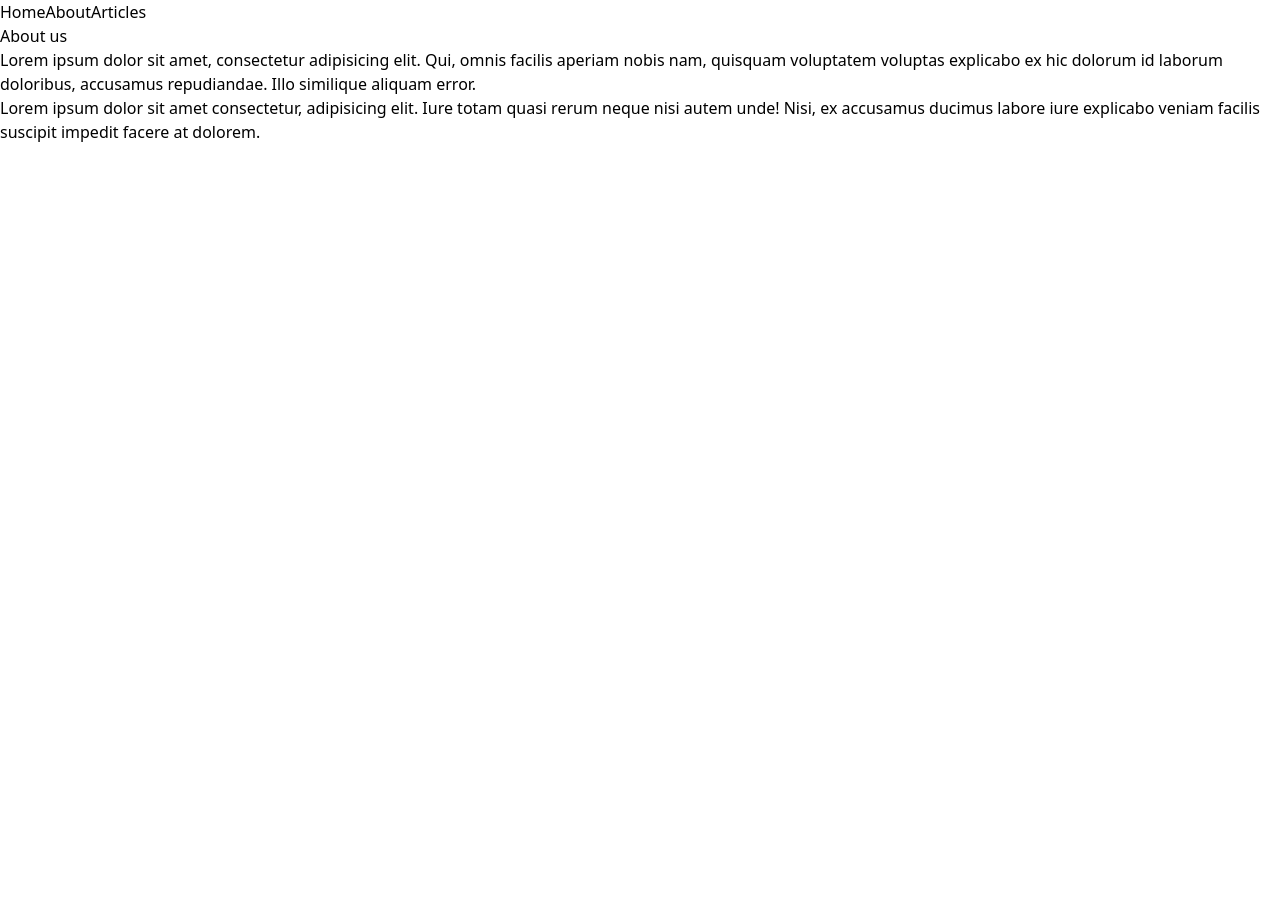
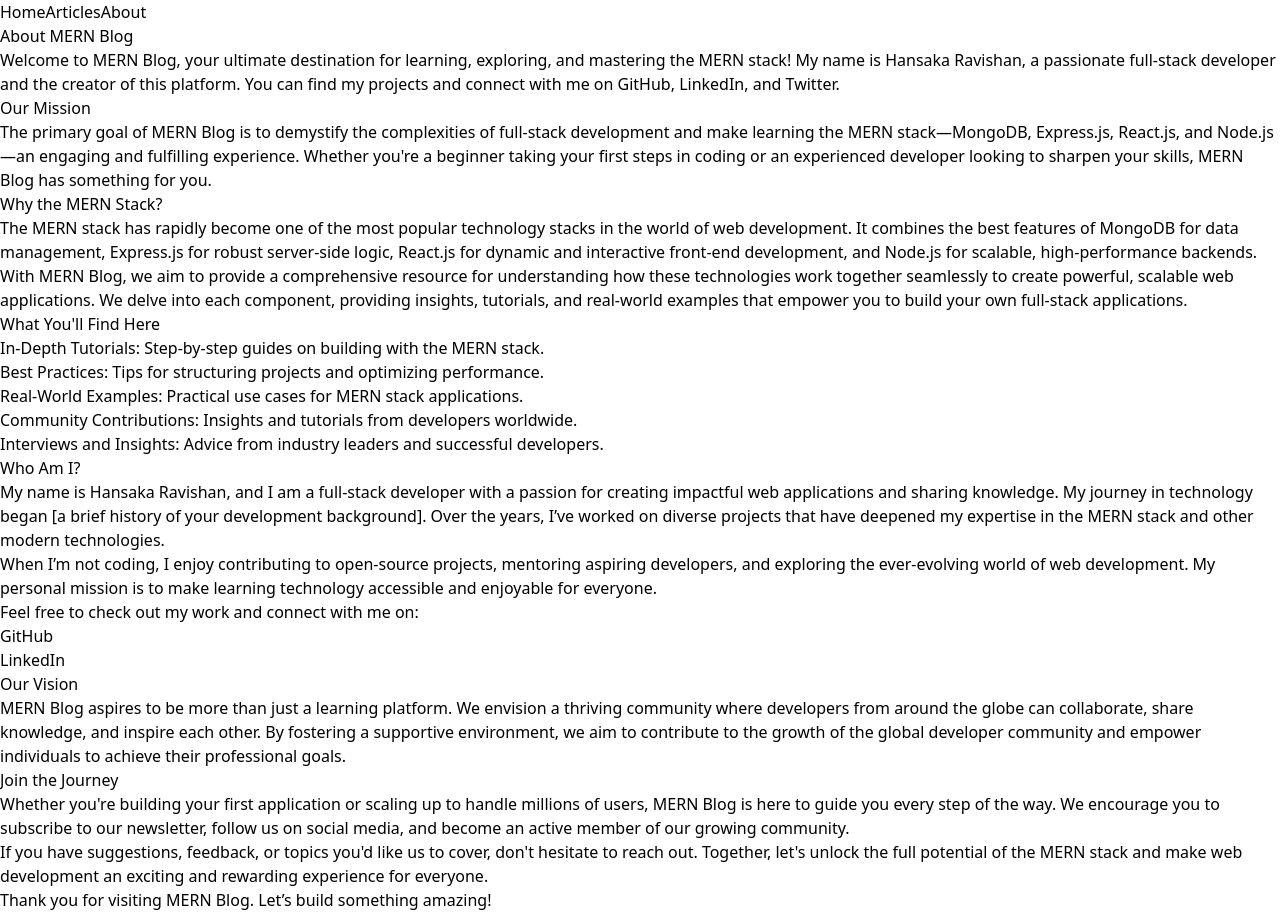
Before and after one commit to Shana2002/MERN-blog, a React (Vite) app in the folder client/: page /about in a window 1280 px wide. Before the commit the page ends 800 px from the top, so only its background shows below. Built offline with nearby package versions, Linux system fonts and the light colour scheme.

Commit message:
enchance about

```diff
--- a/client/src/components/Navbar.jsx
+++ b/client/src/components/Navbar.jsx
@@ -9,11 +9,11 @@ const Navbar = () => {
           <Link to="/" className="pl-6 pr-8">
             Home
           </Link>
+          <Link to="/articles-list" className="pl-6 pr-8">
+            Articles
+          </Link>
           <Link to="/about" className="pl-6 pr-8">
             About
-          </Link>
-          <Link to="/articles-list" className="pl-6 pr-8">
-            Articles
           </Link>
         </li>
       </ul>
--- a/client/src/pages/About.jsx
+++ b/client/src/pages/About.jsx
@@ -1,23 +1,147 @@
-import React from 'react'
+import React from "react";
 
 const About = () => {
   return (
-    <div className='mb-20'>
-      <h1 className='sm:text-4xl text-2xl font-bold my-6 text-gray-900'> About us</h1>
+    <div className="mb-20">
+      <h1 className="sm:text-4xl text-2xl font-bold my-6 text-gray-900">
+        {" "}
+        About MERN Blog
+      </h1>
 
-      <p className='mx-auto leading-relaxed text-base mb-4'>
-        Lorem ipsum dolor sit amet, consectetur adipisicing elit. Qui, omnis
-        facilis aperiam nobis nam, quisquam voluptatem voluptas explicabo ex hic
-        dolorum id laborum doloribus, accusamus repudiandae. Illo similique
-        aliquam error.
+      <p className="mx-auto leading-relaxed text-base mb-4">
+        Welcome to MERN Blog, your ultimate destination for learning, exploring,
+        and mastering the MERN stack! My name is Hansaka Ravishan, a passionate
+        full-stack developer and the creator of this platform. You can find my
+        projects and connect with me on GitHub, LinkedIn, and Twitter.
       </p>
-      <p className='mx-auto leading-relaxed text-base mb-4'>
-        Lorem ipsum dolor sit amet consectetur, adipisicing elit. Iure totam
-        quasi rerum neque nisi autem unde! Nisi, ex accusamus ducimus labore
-        iure explicabo veniam facilis suscipit impedit facere at dolorem.
+      <h2 className="sm:text-3xl text-xl font-bold my-6 text-gray-900">
+        Our Mission
+      </h2>
+      <p className="mx-auto leading-relaxed text-base mb-4">
+        The primary goal of MERN Blog is to demystify the complexities of
+        full-stack development and make learning the MERN stack—MongoDB,
+        Express.js, React.js, and Node.js—an engaging and fulfilling experience.
+        Whether you're a beginner taking your first steps in coding or an
+        experienced developer looking to sharpen your skills, MERN Blog has
+        something for you.
+      </p>
+
+      <h2 className="sm:text-3xl text-xl font-bold my-6 text-gray-900">
+        Why the MERN Stack?
+      </h2>
+      <p className="mx-auto leading-relaxed text-base mb-4">
+        The MERN stack has rapidly become one of the most popular technology
+        stacks in the world of web development. It combines the best features of
+        MongoDB for data management, Express.js for robust server-side logic,
+        React.js for dynamic and interactive front-end development, and Node.js
+        for scalable, high-performance backends.
+      </p>
+      <p className="mx-auto leading-relaxed text-base mb-4">
+        With MERN Blog, we aim to provide a comprehensive resource for
+        understanding how these technologies work together seamlessly to create
+        powerful, scalable web applications. We delve into each component,
+        providing insights, tutorials, and real-world examples that empower you
+        to build your own full-stack applications.
+      </p>
+
+      <h2 className="sm:text-3xl text-xl font-bold my-6 text-gray-900">
+        What You'll Find Here
+      </h2>
+      <ul className="list-disc list-inside mb-4">
+        <li className="mb-2">
+          In-Depth Tutorials: Step-by-step guides on building with the MERN
+          stack.
+        </li>
+        <li className="mb-2">
+          Best Practices: Tips for structuring projects and optimizing
+          performance.
+        </li>
+        <li className="mb-2">
+          Real-World Examples: Practical use cases for MERN stack applications.
+        </li>
+        <li className="mb-2">
+          Community Contributions: Insights and tutorials from developers
+          worldwide.
+        </li>
+        <li className="mb-2">
+          Interviews and Insights: Advice from industry leaders and successful
+          developers.
+        </li>
+      </ul>
+
+      <h2 className="sm:text-3xl text-xl font-bold my-6 text-gray-900">
+        Who Am I?
+      </h2>
+      <p className="mx-auto leading-relaxed text-base mb-4">
+        My name is <span className="font-bold">Hansaka Ravishan</span>, and I am a
+        full-stack developer with a passion for creating impactful web
+        applications and sharing knowledge. My journey in technology began [a
+        brief history of your development background]. Over the years, I’ve
+        worked on diverse projects that have deepened my expertise in the MERN
+        stack and other modern technologies.
+      </p>
+      <p className="mx-auto leading-relaxed text-base mb-4">
+        When I’m not coding, I enjoy contributing to open-source projects,
+        mentoring aspiring developers, and exploring the ever-evolving world of
+        web development. My personal mission is to make learning technology
+        accessible and enjoyable for everyone.
+      </p>
+      <p className="mx-auto leading-relaxed text-base mb-4">
+        Feel free to check out my work and connect with me on:
+      </p>
+      <ul className="list-disc list-inside mb-4">
+        <li>
+          <a
+            href="https://github.com/shana2002"
+            className="text-blue-500 hover:underline"
+          >
+            GitHub
+          </a>
+        </li>
+        <li>
+          <a
+            href="www.linkedin.com/in/hansaka-ravishan"
+            target="_blank"
+            className="text-blue-500 hover:underline"
+          >
+            LinkedIn
+          </a>
+        </li>
+      </ul>
+
+      <h2 className="sm:text-3xl text-xl font-bold my-6 text-gray-900">
+        Our Vision
+      </h2>
+      <p className="mx-auto leading-relaxed text-base mb-4">
+        MERN Blog aspires to be more than just a learning platform. We envision
+        a thriving community where developers from around the globe can
+        collaborate, share knowledge, and inspire each other. By fostering a
+        supportive environment, we aim to contribute to the growth of the global
+        developer community and empower individuals to achieve their
+        professional goals.
+      </p>
+
+      <h2 className="sm:text-3xl text-xl font-bold my-6 text-gray-900">
+        Join the Journey
+      </h2>
+      <p className="mx-auto leading-relaxed text-base mb-4">
+        Whether you're building your first application or scaling up to handle
+        millions of users, MERN Blog is here to guide you every step of the way.
+        We encourage you to subscribe to our newsletter, follow us on social
+        media, and become an active member of our growing community.
+      </p>
+      <p className="mx-auto leading-relaxed text-base mb-4">
+        If you have suggestions, feedback, or topics you'd like us to cover,
+        don't hesitate to reach out. Together, let's unlock the full potential
+        of the MERN stack and make web development an exciting and rewarding
+        experience for everyone.
+      </p>
+
+      <p className="mx-auto leading-relaxed text-base mb-4 font-bold">
+        Thank you for visiting MERN Blog. Let’s build something amazing!
       </p>
     </div>
-  )
-}
+  );
+};
 
-export default About
+export default About;
--- a/client/src/pages/Article.jsx
+++ b/client/src/pages/Article.jsx
@@ -1,7 +1,5 @@
 import React, { useState, useEffect } from "react";
 import { useParams } from "react-router-dom";
-import articleContent from "./article-content";
-import articles from "./article-content";
 import Articles from "../components/Articles";
 import NotFount from "./NotFount";
 import CommentList from "../components/CommentsList";
@@ -37,7 +35,7 @@ const Article = () => {
     };
     const getOtherArticles = async()=>{
       try {
-        const response = await axios.get(`http://localhost:8000/api/blogs?other=${name}&limit=3`);
+        const response = await axios.get(`http://localhost:8000/api/blogs?other=${name}&limit=4`);
         setOtherArticles(response.data);
       } catch (error) {
         setError('Failed to fetch article');
@@ -56,24 +54,7 @@ const Article = () => {
 
   if (!article) {
     return <NotFount/>;
-  }else{
-
   }
-
-
-  // const article = articleContent.find((article)=> article.name === name);
-
-  // useEffect(()=>{
-  //   const fetchData = async () =>{
-  //     const result = await fetch(`http://localhost:8000/api/articles/${name}`);
-  //     const body = await result.json();
-  //     console.log(body)
-  //     setArticleInfo(body);
-  //   };
-  //   fetchData();
-  // },[name]);
-  // if(!article) return <NotFount/>
-  // const otherArticles = articleContent.filter(article=>article.name != name);
   return (
     <>
       <h1 className="sm:text-4xl text-2xl font-bold my-6 text-gray-900">
@@ -85,15 +66,14 @@ const Article = () => {
           {para}
         </p>
       ))}
-
-      <CommentList comments={article.comments} />
-      <AddCommentForm articlename={name} setArticalInfo={setArticleData} />
-      <h1 className="sm:text-2xl text-xl font-bold text-gray-900">
-        Other Details
+      <h1 className="sm:text-2xl text-xl font-bold text-gray-900 my-5">
+        Other Articles
       </h1>
-      <div className='flex flex-wrap -m-4'>
+      <div className='flex flex-wrap -m-4 mb-5'>
         <Articles  articles={otherArticles}/>
       </div>
+      <AddCommentForm articlename={name} setArticalInfo={setArticleData} />
+      <CommentList comments={article.comments} />
     </>
   );
 };
--- a/client/src/pages/Home.jsx
+++ b/client/src/pages/Home.jsx
@@ -1,21 +1,37 @@
-import React from "react";
+import axios from "axios";
+import React,{useState,useEffect} from "react";
+import { Link } from "react-router-dom";
+import Articles from "../components/Articles";
 
 const Home = () => {
+  const [articles,setArtcicles] = useState([]);
+
+  useEffect(()=>{
+    const getArticles = async() =>{
+      try {
+        const response = await axios.get('http://localhost:8000/api/blogs?&limit=4');
+        setArtcicles(response.data);
+      } catch (error) {
+
+      }
+    }
+    getArticles();
+  },[])
   return (
     <div className='mb-20'>
-      <h1 className='sm:text-4xl text-2xl font-bold my-6 text-gray-900'> Hello World</h1>
+      <h1 className='sm:text-4xl text-2xl font-bold my-6 text-gray-900'>Welcome to MERN Blog!</h1>
 
       <p className='mx-auto leading-relaxed text-base mb-4'>
-        Lorem ipsum dolor sit amet, consectetur adipisicing elit. Qui, omnis
-        facilis aperiam nobis nam, quisquam voluptatem voluptas explicabo ex hic
-        dolorum id laborum doloribus, accusamus repudiandae. Illo similique
-        aliquam error.
+      Dive into the world of the MERN stack—your go-to platform for everything related to MongoDB, Express.js, React.js, and Node.js. Whether you're just starting out or looking to deepen your understanding, MERN Blog offers a rich collection of articles, tutorials, and best practices tailored to developers of all levels.
       </p>
       <p className='mx-auto leading-relaxed text-base mb-4'>
-        Lorem ipsum dolor sit amet consectetur, adipisicing elit. Iure totam
-        quasi rerum neque nisi autem unde! Nisi, ex accusamus ducimus labore
-        iure explicabo veniam facilis suscipit impedit facere at dolorem.
+      Stay updated with the latest trends, discover tips to optimize your projects, and explore real-world use cases to master full-stack development. Join a growing community of tech enthusiasts and transform your MERN stack journey with insights from industry experts.
       </p>
+      <h3 className="text-2xl font-semibold mb-10">Start exploring and take your development skills to the next level!</h3>
+      <Link to={`/articles-list`}><p  className=" mb-4 text-blue-600">recent blogs</p></Link>
+      <div className='flex flex-wrap -m-4 mb-5'>
+        <Articles  articles={articles}/>
+      </div>
     </div>
   );
 };
```
